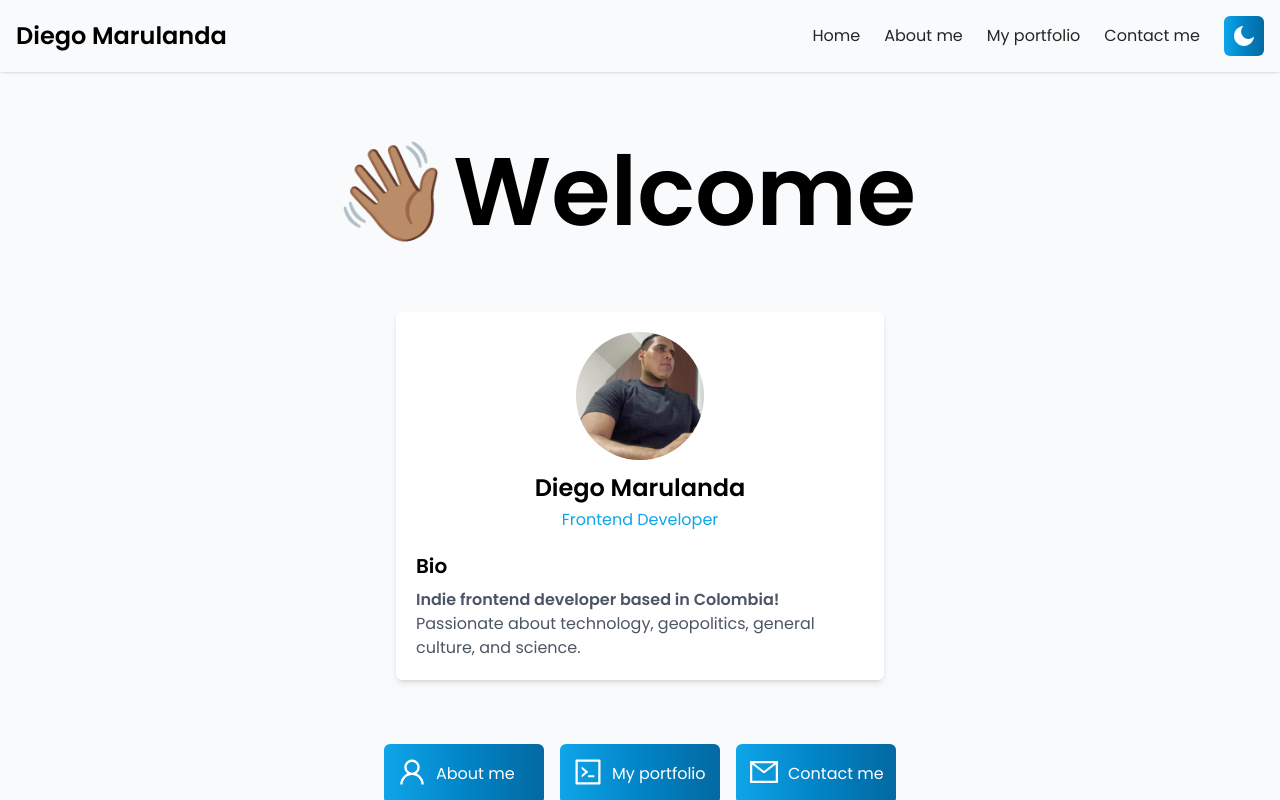
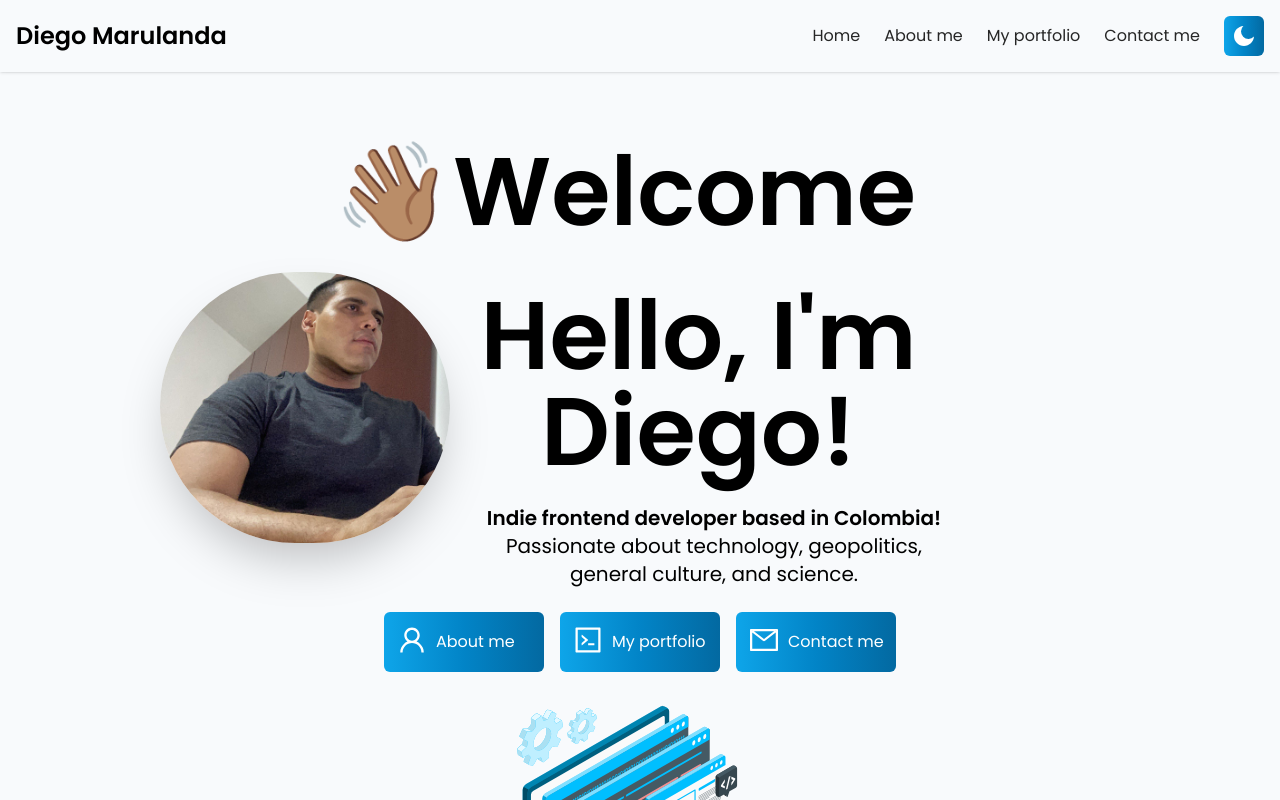
Before and after one commit to DiegoMarulandaB/Portfolio, a Next.js app: page / in a window 1280 px wide. Shown: the top 800 px of the page. Built offline with nearby package versions, Linux system fonts and the light colour scheme.

Commit message:
add previous version of home

```diff
--- a/src/app/home/page.tsx
+++ b/src/app/home/page.tsx
@@ -25,57 +25,24 @@ const HomePage = () => {
         </h1>
       </div>
 
-      <div className="flex flex-col text-center items-center justify-center  md:space-x-3 md:text-left mt-4">
-        <div className="md:w-3/6">
-          {/* <Image
+      <div className="flex flex-col md:flex-row md:space-x-3 md:text-left mt-4">
+        <div className="md:w-3/3">
+          <Image
             src="/diego.jpg"
             alt="profile image"
             width={290}
             height={290}
-            className="h-auto max-w-full rounded-full shadow-2xl mb-10 mx-auto md:mx-2 mt-6 md:mt-0"
-          /> */}
-
-
-          {/* inicio */}
-             <div className="">
-      <div className=" max-w-lg mx-auto my-10 bg-white rounded-md shadow-md p-5 w-full ">
-        <img
-          className="w-32 h-32 rounded-full mx-auto"
-          src="/diego.jpg"
-          alt="Profile picture"
-        />
-        <h2 className="text-black text-center text-2xl font-semibold mt-3">Diego Marulanda</h2>
-        <p className="text-sky-500 text-center text-gray-600 mt-1">Frontend Developer</p>
-        {/* <div className="flex justify-center mt-5">
-          <a href="#" className="text-blue-500 hover:text-blue-700 mx-3">
-            Twitter
-          </a>
-          <a href="#" className="text-blue-500 hover:text-blue-700 mx-3">
-            LinkedIn
-          </a>
-          <a href="#" className="text-blue-500 hover:text-blue-700 mx-3">
-            GitHub
-          </a>
-        </div> */}
-        <div className="mt-5">
-          <h3 className="text-black text-xl font-semibold">Bio</h3>
-          <p className="text-gray-600 mt-2">
-           <strong> Indie frontend developer based in Colombia!</strong> Passionate about technology, geopolitics, general culture, and science.
-
-          </p>
+            className="h-auto max-w-full rounded-full shadow-2xl mb-10 mx-auto md:mx-2 mt-6 md:mt-0 "
+          />
         </div>
-      </div>
-    </div>
-          {/* fin */}
-        </div>
-        <div className="md:w-3/3">
-          {/* <h1 className="text-2xl lg:text-6xl text-center font-semibold">
+        <div className="md:w-3/6">
+          <h1 className="text-2xl lg:text-6xl text-center font-semibold">
             <AnimatedText text="Hello, I'm Diego!" className="mr-2 mb-2 mt-2" />
-          </h1> */}
-          {/* <p className="text-xl text-center mt-2 font-light">
+          </h1>
+          <p className="text-xl text-center mt-2 font-light">
             <span className="font-bold">Indie frontend developer based in Colombia!</span> Passionate about technology,
             geopolitics, general culture, and science.
-          </p> */}
+          </p>
         </div>
       </div>
 
```
